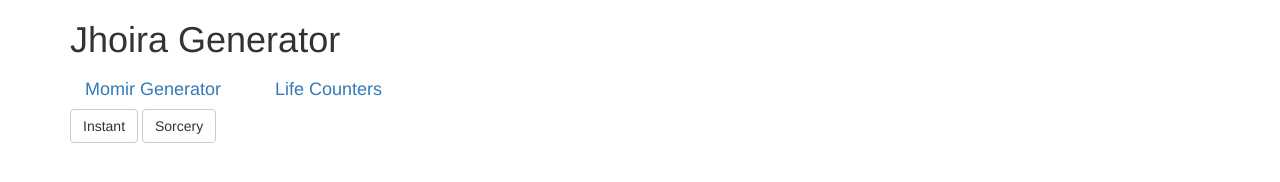
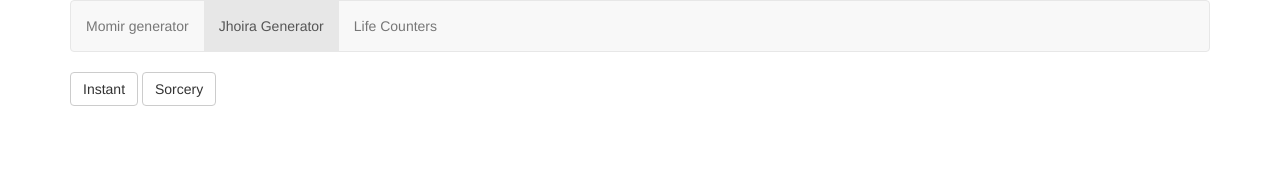
Before and after one commit to kenthsoderholm/momir, a plain HTML site: page jhoira.html in a window 1280 px wide. Drawn offline with nearby package versions, Linux system fonts and the light colour scheme; no server answers.

Commit message:
Change to Navbar

```diff
--- a/jhoira.html
+++ b/jhoira.html
@@ -10,13 +10,19 @@
 </head>
 <body ng-app="app" ng-controller="MainController as main">
 	<div class="container">
-	<h1>Jhoira Generator</h1>
-	<div class="col-xs-2">
-		<h4><a href="index.html">Momir Generator</a></h4>
-	</div>
-	<div class="col-xs-2">
-		<h4><a href="lifecounter/counters.html">Life Counters</a></h4>
-	</div>
+	<nav class="navbar navbar-default">
+			<ul class="nav navbar-nav">
+				<li>
+					<a href="index.html">Momir generator</a>
+				</li>
+				<li class="active">
+					<a href="#">Jhoira Generator</a>
+				</li>
+				<li>
+					<a href="lifecounter/counters.html">Life Counters</a>
+				</li>
+			</ul>
+		</nav>
 	<div class="clearfix"></div>
 	<div class="button-group-justified" role="group">
 		<button type="button" class="btn btn-default" ng-click="cardSpellArray = main.doClickSpell('Instant')">Instant</button>
```
Also changed, not shown: index.html (+13 -7 lines), lifecounter/counters.html (+13 -7 lines).
